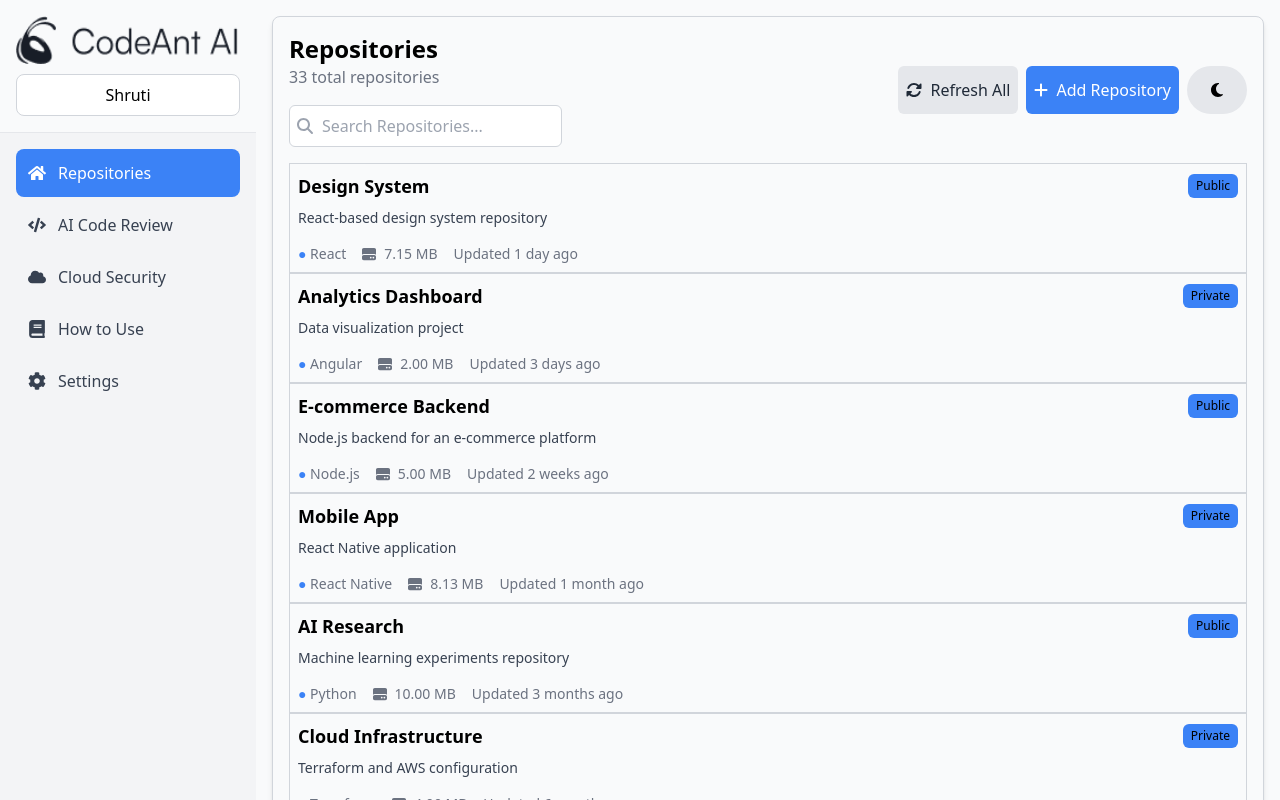
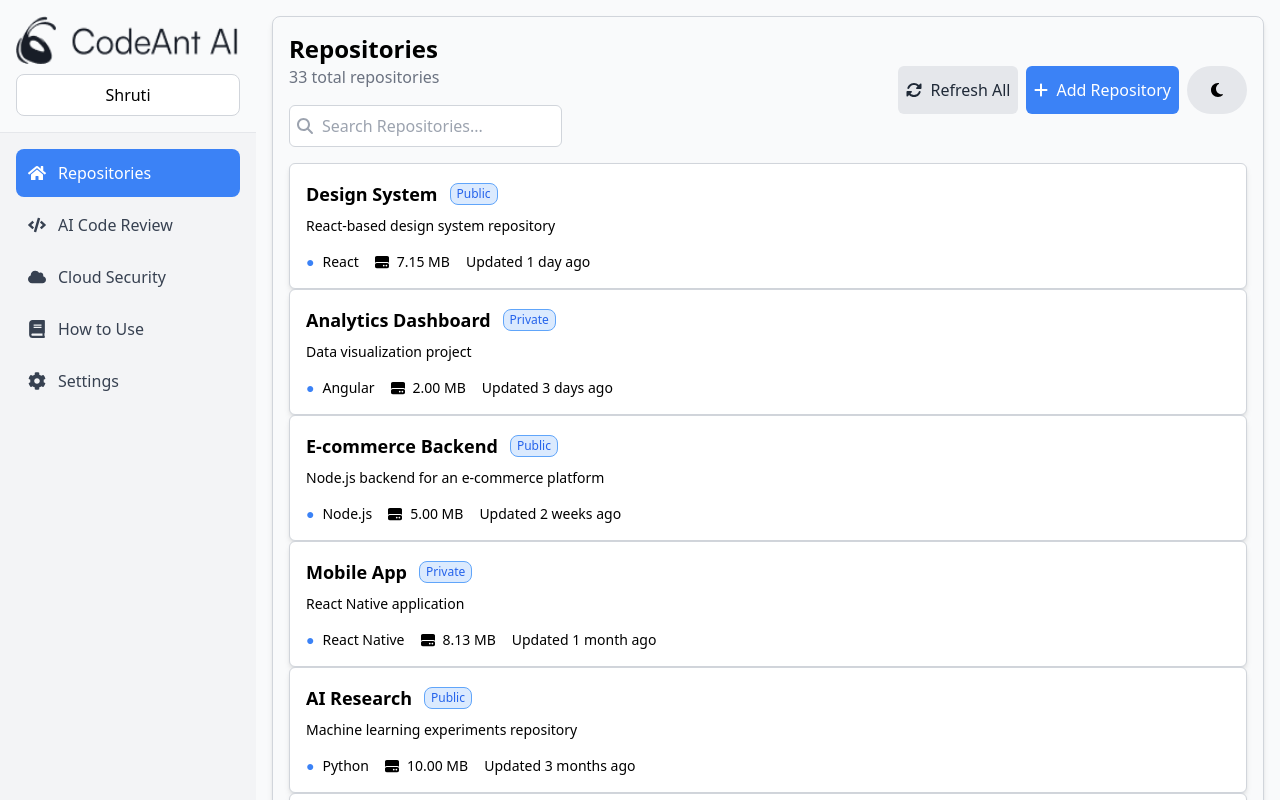
Before and after one commit to Suushh/CodeAnt, a React (Vite) app: page /dashboard in a window 1280 px wide. Shown: the top 800 px of the page. Built offline with nearby package versions, Linux system fonts and the light colour scheme.

Commit message:
added dark mode

```diff
--- a/src/App.jsx
+++ b/src/App.jsx
@@ -7,21 +7,19 @@ function App() {
   return (
     <BrowserRouter>
       <Routes>
-        {/* Root path renders the LoginPage with a wrapper */}
+
         <Route path="/" element={<LoginWrapper />} />
-        {/* Dashboard route */}
+
         <Route path="/dashboard" element={<Dashboard />} />
       </Routes>
     </BrowserRouter>
   );
 }
 
-// Wrapper component to handle navigation logic for LoginPage
 function LoginWrapper() {
   const navigate = useNavigate();
 
   const handleLoginSuccess = () => {
-    // Navigate to the dashboard after successful login
     navigate("/dashboard");
   };
 
--- a/src/components/RepoCard.jsx
+++ b/src/components/RepoCard.jsx
@@ -2,41 +2,43 @@ import PropTypes from "prop-types";
 import { FontAwesomeIcon } from "@fortawesome/react-fontawesome";
 import { faHdd } from "@fortawesome/free-solid-svg-icons";
 
-const Card = ({ title, description, tag, framework, size, updatedTime }) => {
+const Card = ({ title, description, tag, framework, size, updatedTime, darkMode }) => {
   return (
-    <div className=" p-2 border border-gray-300 ">
-      {/* Title and Tag */}
-      <div className="flex items-center justify-between mb-2">
+    <div
+      className={`p-4 border rounded-md shadow-md ${
+        darkMode ? "bg-gray-800 border-gray-600 text-white" : "bg-white border-gray-300 text-black"
+      }`}
+    >
+      <div className="flex items-center gap-3 mb-2">
         <h3 className="font-semibold text-lg">{title}</h3>
-        <span className="bg-blue-500 text-xs font-medium px-2 py-1 rounded-md">
+        <span
+  className={`text-xs px-1.5 py-0.5 rounded-lg bg-blue-100 border border-blue-400 text-blue-600 ${
+    darkMode ? "bg-blue-900 border-blue-500 text-blue-200" : "bg-blue-100 border-blue-400 text-blue-600"
+  }`}
+>
           {tag}
         </span>
       </div>
 
-      {/* Description */}
-      <p className="text-gray-700 text-sm mb-4">{description}</p>
+      <p className="mb-4 text-sm">{description}</p>
 
-      {/* Additional Info */}
-      <div className="flex items-center text-sm text-gray-500">
-        {/* Framework */}
-        <span className="mr-4">
-          <span className="text-blue-500">&#x25CF;</span> {framework}
+      <div className="flex items-center text-sm">
+        <span className="mr-4 flex items-center">
+          <span className={`mr-2 ${darkMode ? "text-blue-300" : "text-blue-500"}`}>&#x25CF;</span>
+          {framework}
         </span>
 
-        {/* Size */}
-        <span className="mr-4">
+        <span className="mr-4 flex items-center">
           <FontAwesomeIcon icon={faHdd} className="mr-2" />
           {(size / 1024).toFixed(2)} MB
         </span>
 
-        {/* Last Updated */}
-        <span>Updated {updatedTime}</span>
+        <span className="flex items-center">Updated {updatedTime}</span>
       </div>
     </div>
   );
 };
 
-// Prop Types validation
 Card.propTypes = {
   title: PropTypes.string.isRequired,
   description: PropTypes.string.isRequired,
@@ -44,6 +46,7 @@ Card.propTypes = {
   framework: PropTypes.string.isRequired,
   size: PropTypes.number.isRequired,
   updatedTime: PropTypes.string.isRequired,
+  darkMode: PropTypes.bool,
 };
 
 export default Card;
--- a/src/components/Sidebar.jsx
+++ b/src/components/Sidebar.jsx
@@ -57,7 +57,7 @@ const Sidebar = ({ userName, pages, selectedPage, onPageSelect, darkMode }) => {
     alt="Logo"
     className="h-12"
     style={{
-      backgroundColor: darkMode ? "white" : "transparent", // Inline style as fallback
+      backgroundColor: darkMode ? "white" : "transparent",
       marginBottom: 10,
       width: 500
     }}
@@ -82,7 +82,7 @@ const Sidebar = ({ userName, pages, selectedPage, onPageSelect, darkMode }) => {
               className={`p-3 cursor-pointer rounded-lg flex items-center space-x-3 mx-4 ${
                 selectedPage === page
                   ? darkMode
-                    ? "bg-blue-600 text-white"
+                    ? "bg-blue-900 text-white"
                     : "bg-blue-500 text-white"
                   : darkMode
                     ? "text-gray-300 hover:bg-gray-700"
--- a/src/pages/Dashboard.jsx
+++ b/src/pages/Dashboard.jsx
@@ -1,6 +1,6 @@
 import { useState } from "react";
 import Sidebar from "../components/Sidebar";
-import Card from "../components/RepoCard"; // Ensure correct import path
+import Card from "../components/RepoCard";
 import Logo from "../assets/Images/Logo.png";
 
 import { FontAwesomeIcon } from "@fortawesome/react-fontawesome";
@@ -14,8 +14,8 @@ import {
 
 const Dashboard = () => {
   const [selectedPage, setSelectedPage] = useState("Repositories");
-  const [darkMode, setDarkMode] = useState(false); // State for dark mode
-  const userName = "Shruti"; // Replace with actual user data if dynamic
+  const [darkMode, setDarkMode] = useState(false);
+  const userName = "Shruti";
 
   const pages = [
     "Repositories",
@@ -74,7 +74,6 @@ const Dashboard = () => {
       size: 4096,
       updatedTime: "6 months ago",
     },
-    // Add more card data as needed...
   ];
 
   return (
@@ -88,7 +87,7 @@ const Dashboard = () => {
         pages={pages}
         selectedPage={selectedPage}
         onPageSelect={setSelectedPage}
-        darkMode={darkMode} // Pass darkMode state
+        darkMode={darkMode}
       />
 
       <div className="flex-1 p-4 border border-gray-300 rounded-lg shadow-md m-4">
@@ -98,14 +97,13 @@ const Dashboard = () => {
             alt="Logo"
             className="h-12"
             style={{
-              backgroundColor: darkMode ? "white" : "transparent", // Inline style as fallback
+              backgroundColor: darkMode ? "white" : "transparent",
               padding: darkMode ? "8px" : "0",
               borderRadius: darkMode ? "8px" : "0",
             }}
           />
         </div>
 
-        {/* Header */}
         <header className="flex justify-between items-center mb-4">
           <div>
             <h1 className="text-2xl font-bold">{selectedPage}</h1>
@@ -132,11 +130,12 @@ const Dashboard = () => {
               <FontAwesomeIcon icon={faSyncAlt} />
               <span>Refresh All</span>
             </button>
-            <button className="flex items-center gap-2 px-2 py-1 bg-blue-500 text-white rounded-md">
+            <button className={`flex items-center gap-2 px-2 py-1 rounded-md ${
+  darkMode ? "bg-blue-900 text-white" : "bg-blue-500 text-white"
+}`}>
               <FontAwesomeIcon icon={faPlus} />
               <span>Add Repository</span>
             </button>
-            {/* Dark Mode Toggle */}
             <button
               onClick={() => setDarkMode(!darkMode)}
               className={`flex items-center gap-2 px-6 py-4 rounded-full ${
@@ -144,12 +143,10 @@ const Dashboard = () => {
               }`}
             >
               <FontAwesomeIcon icon={darkMode ? faSun : faMoon} />
-
             </button>
           </div>
         </header>
 
-        {/* Section for repository cards */}
         <section>
           <div>
             {selectedPage === "Repositories" &&
@@ -162,7 +159,7 @@ const Dashboard = () => {
                   framework={card.framework}
                   size={card.size}
                   updatedTime={card.updatedTime}
-                  darkMode={darkMode} // Optional, if Card needs dark mode
+                  darkMode={darkMode}
                 />
               ))}
           </div>
```
